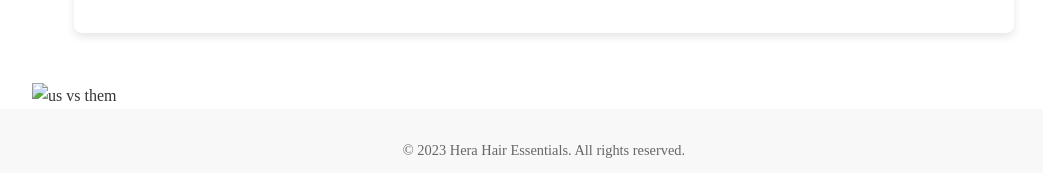
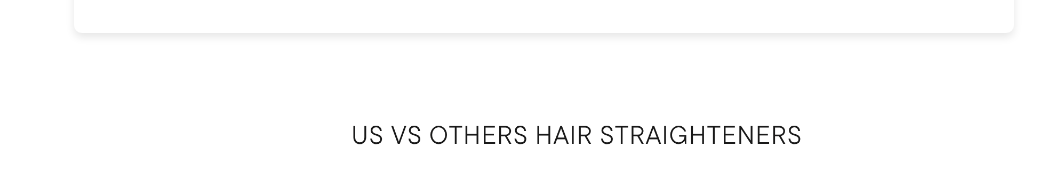
Before and after one commit to luiscoctecon/hera, a plain HTML site: page twisty.html in a window 1280 px wide. Shown: the part 1507-1680 px from the top of the page, without its empty margins (96-1139 px from the left). Drawn offline with Linux system fonts and the light colour scheme.

Commit message:
Update twisty.html

```diff
--- a/twisty.html
+++ b/twisty.html
@@ -500,7 +500,7 @@ justify-content: center;
         The ceramic plates distribute heat evenly, preventing hot spts that could potentially damage your hair. </p>
     </div>
     <div class="chart">
-      <img src="" alt="us vs them">
+      <img src="twistycomparison.png" alt="us vs them">
     </div>
 
     <script>
```
